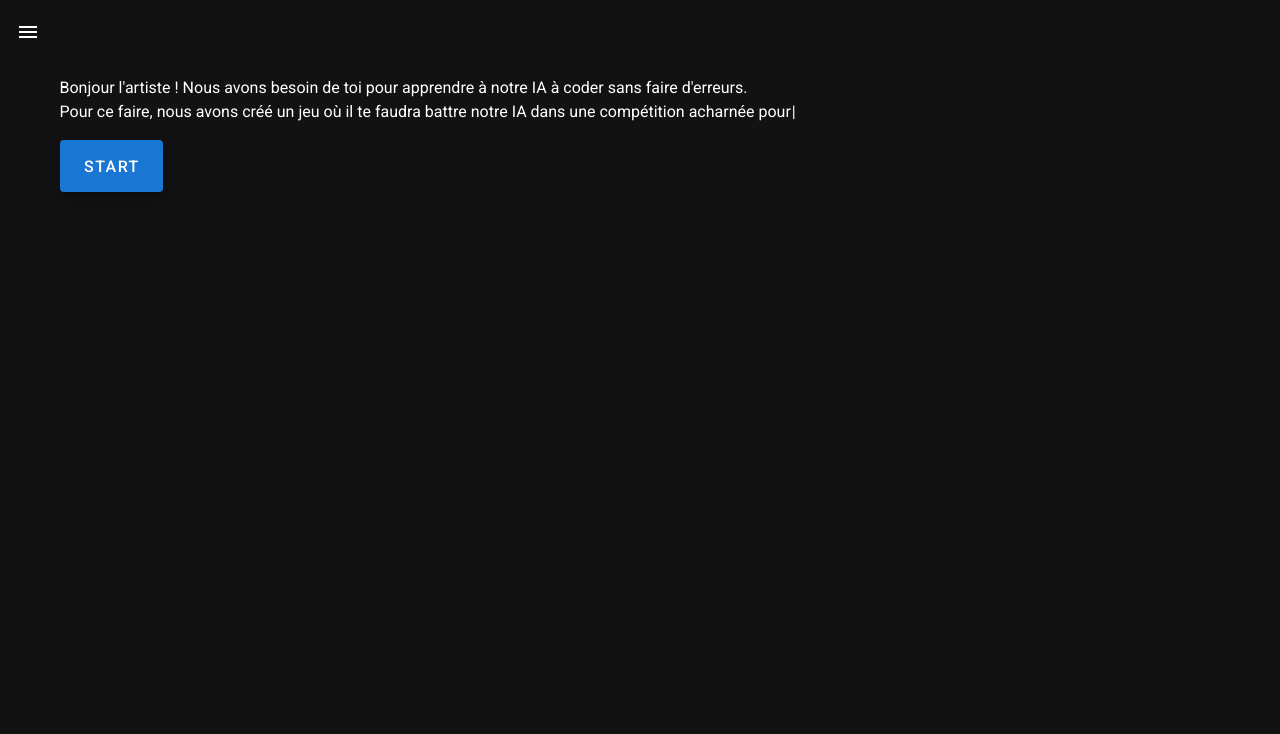
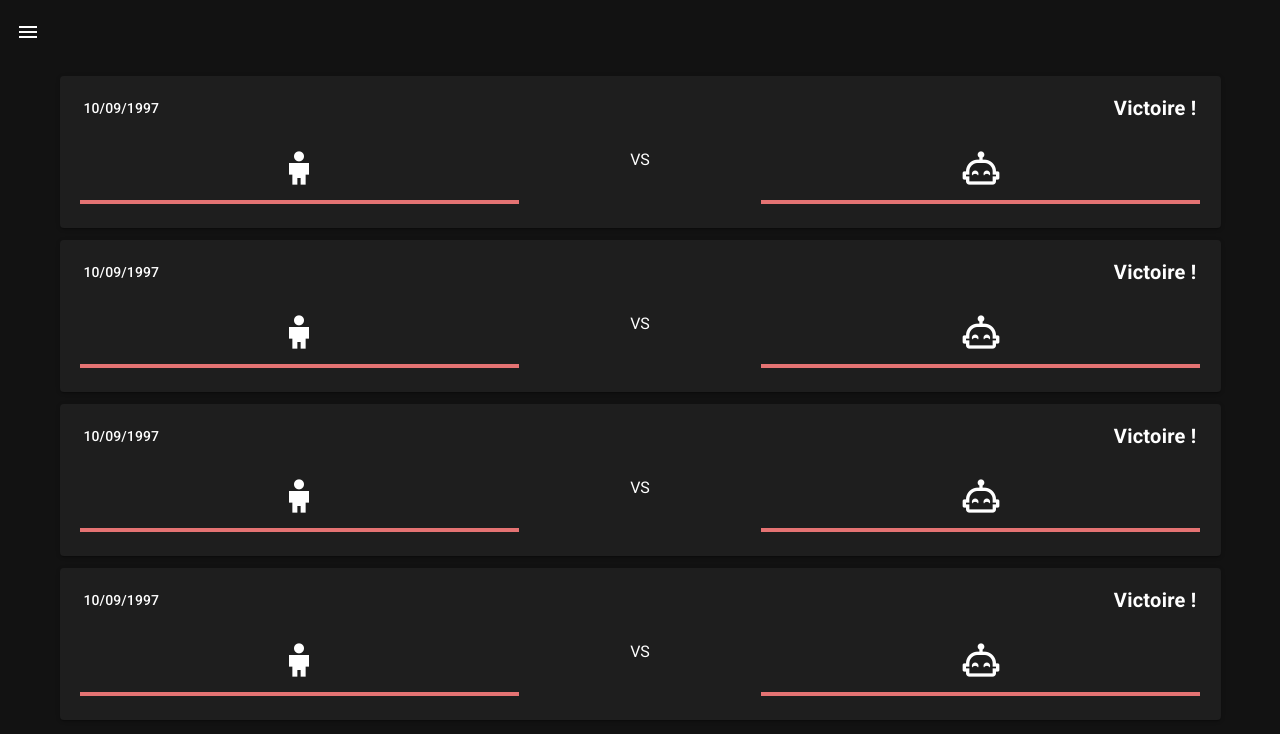
Before and after one commit to maieulChevalier/Need-For-Good, a Nuxt app in the folder client/: page /history in a window 1280 px wide. Shown: the top 734 px of the page. Built offline with nearby package versions, Linux system fonts and the light colour scheme; sample sign-in values are in the browser's storage.

Commit message:
Ajout HistoryCard

```diff
--- /dev/null
+++ b/client/components/HistoryCard.vue
@@ -0,0 +1,39 @@
+<template>
+  <v-card class="mx-auto px-2">
+    <v-card-title class="mb-2 d-flex justify-space-between">
+      <span class="text-subtitle-2">10/09/1997</span>
+      <span><strong>Victoire !</strong></span>
+    </v-card-title>
+    <v-row class="">
+      <v-col :cols="5">
+        <v-icon x-large class="d-flex justify-center">mdi-human-child</v-icon>
+        <v-container>
+          <v-progress-linear
+            background-color="red lighten-2"
+            color="green lighten-2"
+            stream
+          ></v-progress-linear>
+        </v-container>
+      </v-col>
+      <v-col :cols="2" class="text-center"> VS </v-col>
+      <v-col :cols="5">
+        <v-icon x-large class="d-flex justify-center">
+          mdi-robot-happy-outline
+        </v-icon>
+        <v-container>
+          <v-progress-linear
+            background-color="red lighten-2"
+            color="green lighten-2"
+            stream
+          ></v-progress-linear>
+        </v-container>
+      </v-col>
+    </v-row>
+  </v-card>
+</template>
+
+<script>
+export default {
+  name: "HistoryPage",
+};
+</script>
--- a/client/pages/history.vue
+++ b/client/pages/history.vue
@@ -1,67 +1,19 @@
-<script setup>
-import { ref, onMounted } from "vue";
-import Typewriter from "typewriter-effect/dist/core";
-
-const typewriterRef = ref();
-let typewriter = ref();
-
-onMounted(() => {
-  typewriter = new Typewriter(typewriterRef.value, {
-    delay: 10,
-    autoStart: true,
-  });
-  typewriter
-    .typeString("Bonjour l'artiste ! ")
-    .pauseFor(1000)
-    .typeString(
-      "Nous avons besoin de toi pour apprendre à notre IA à coder sans faire d'erreurs. <br>"
-    )
-    .pauseFor(1000)
-    .typeString(
-      "Pour ce faire, nous avons créé un jeu où il te faudra battre notre IA dans une compétition acharnée pour programmer une calculatrice. <br>"
-    )
-    .pauseFor(1000)
-    .typeString("Mais Attention ! ")
-    .pauseFor(1000)
-    .typeString("Il faut que le code soit impéccable ! ")
-    .pauseFor(1000)
-    .typeString("Car coder vite, c'est bien... ")
-    .pauseFor(1000)
-    .typeString("Mais coder bien, c'est mieux ! <br>")
-    .pauseFor(1000)
-    .typeString("Tu es partant ? ")
-    .pauseFor(1000)
-    .typeString("Super ! <br>")
-    .pauseFor(1000)
-    .typeString(
-      "Voici les commandes qui te permettront d'écrire le programme : <br>"
-    )
-    .pauseFor(1000)
-    .typeString("<strong>codeCarefully()</strong> <br>")
-    .pauseFor(1000)
-    .typeString("<strong>codeQuickly()</strong> <br>")
-    .pauseFor(1000)
-
-    .typeString("<strong>debug()</strong> <br>")
-    .pauseFor(1000)
-
-    .typeString("Cliques sur START quand tu es prêt(e) 🙃.")
-    .pauseFor(1000)
-    .start();
-});
-</script>
-
 <template>
   <div>
-    <p><span ref="typewriterRef"></span></p>
-    <v-btn elevation="9" x-large color="primary" :to="'/interface'">
-      START
-    </v-btn>
+    <HistoryCard />
+    <br />
+    <HistoryCard />
+    <br />
+    <HistoryCard />
+    <br />
+    <HistoryCard />
   </div>
 </template>
 
 <script>
+import HistoryCard from "../components/HistoryCard.vue";
 export default {
   name: "HistoryPage",
+  components: { HistoryCard },
 };
 </script>
```
